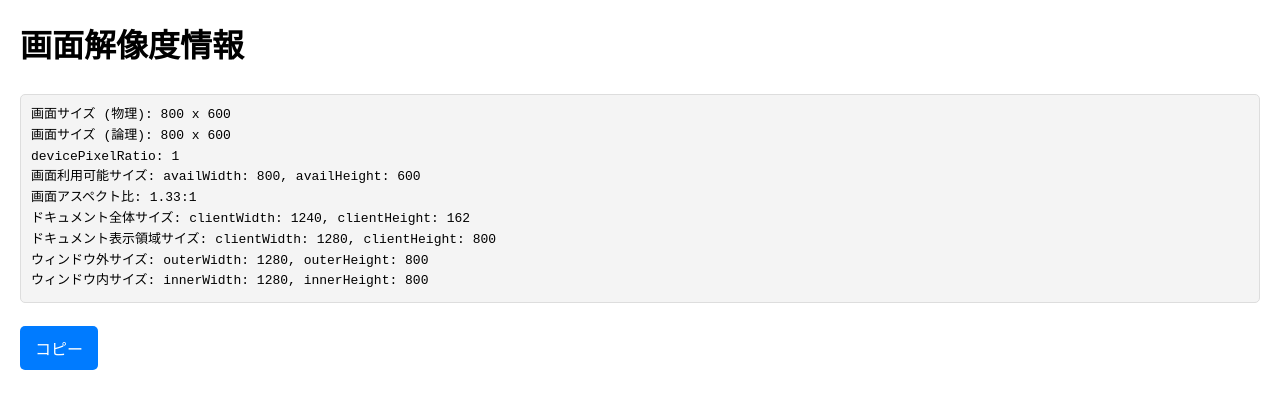
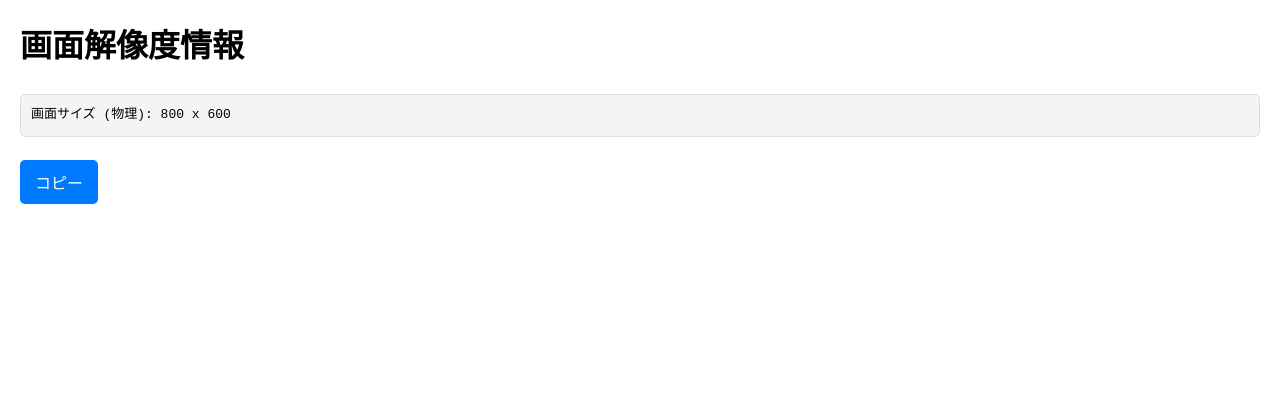
Before and after one commit to itest-lab/dpitest, a plain HTML site: page index.html in a window 1280 px wide. Drawn offline with Linux system fonts and the light colour scheme.

Commit message:
Update index.html

```diff
--- a/index.html
+++ b/index.html
@@ -41,7 +41,7 @@
         function getScreenInfo() {
             const info = {
                 '画面サイズ (物理)': `${screen.width * devicePixelRatio} x ${screen.height * devicePixelRatio}`,
-                '画面サイズ (論理)': `${screen.width} x ${screen.height}`,
+/*                '画面サイズ (論理)': `${screen.width} x ${screen.height}`,
                 'devicePixelRatio': devicePixelRatio,
                 '画面利用可能サイズ': `availWidth: ${screen.availWidth}, availHeight: ${screen.availHeight}`,
                 '画面アスペクト比': `${(screen.width / screen.height).toFixed(2)}:1`,
@@ -49,6 +49,7 @@
                 'ドキュメント表示領域サイズ': `clientWidth: ${document.documentElement.clientWidth}, clientHeight: ${document.documentElement.clientHeight}`,
                 'ウィンドウ外サイズ': `outerWidth: ${window.outerWidth}, outerHeight: ${window.outerHeight}`,
                 'ウィンドウ内サイズ': `innerWidth: ${window.innerWidth}, innerHeight: ${window.innerHeight}`
+*/
             };
 
             const lines = Object.entries(info).map(([key, value]) => `${key}: ${value}`);
```
